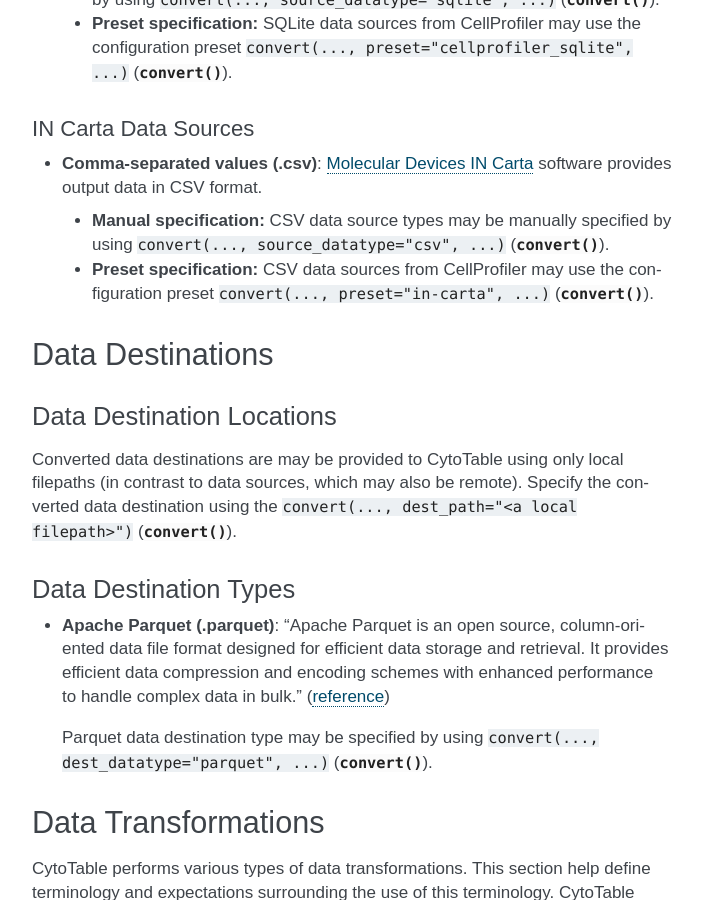
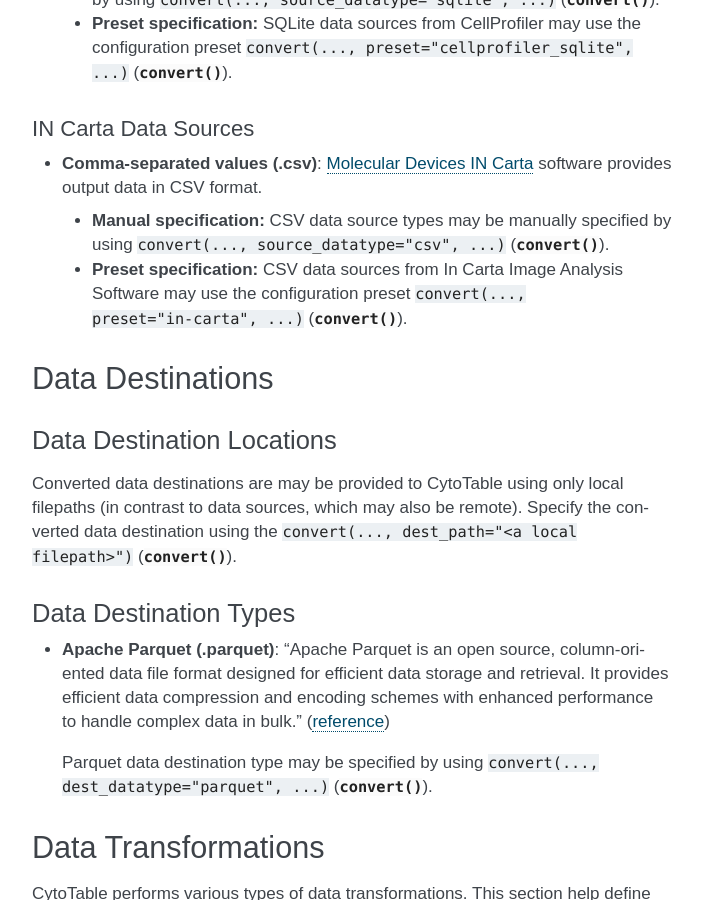
Before and after one commit to cytomining/CytoTable, a Sphinx documentation site: the page built from docs/source/overview.md, in a window 1280 px wide and 900 px high, scrolled down 2594 px. Shown: the whole window, without its empty margins (438-1140 px from the left). Built offline with Sphinx 7.4.7, drawn with Linux system fonts in a browser that asks for light colours.

Commit message:
Update docs/source/overview.md
Co-authored-by: Gregory Way <gregory.way@gmail.com>

````diff
--- a/docs/source/overview.md
+++ b/docs/source/overview.md
@@ -106,7 +106,7 @@
 
 ```{eval-rst}
   * **Manual specification:** CSV data source types may be manually specified by using :code:`convert(..., source_datatype="csv", ...)` (:mod:`convert() <cytotable.convert.convert>`).
-  * **Preset specification:** CSV data sources from CellProfiler may use the configuration preset :code:`convert(..., preset="in-carta", ...)` (:mod:`convert() <cytotable.convert.convert>`).
+  * **Preset specification:** CSV data sources from In Carta Image Analysis Software may use the configuration preset :code:`convert(..., preset="in-carta", ...)` (:mod:`convert() <cytotable.convert.convert>`).
 ```
 
 ## Data Destinations
````
